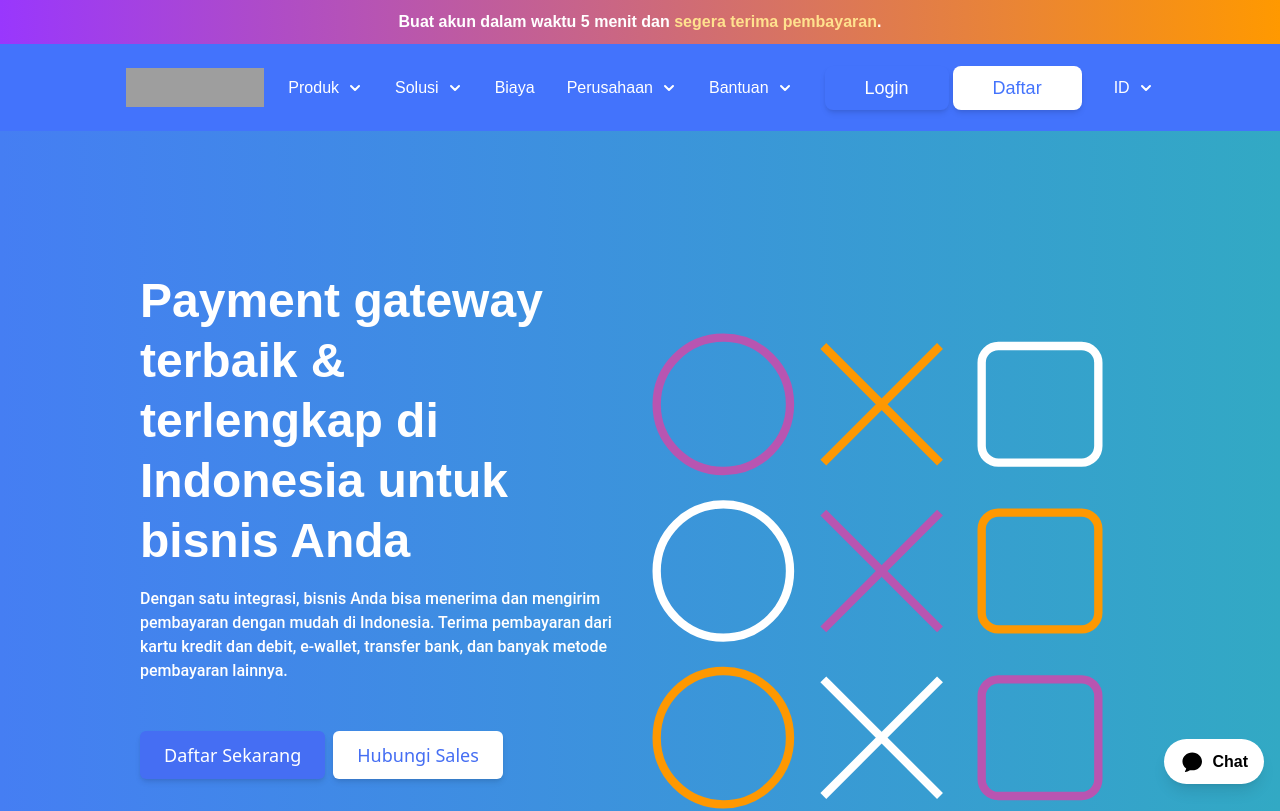
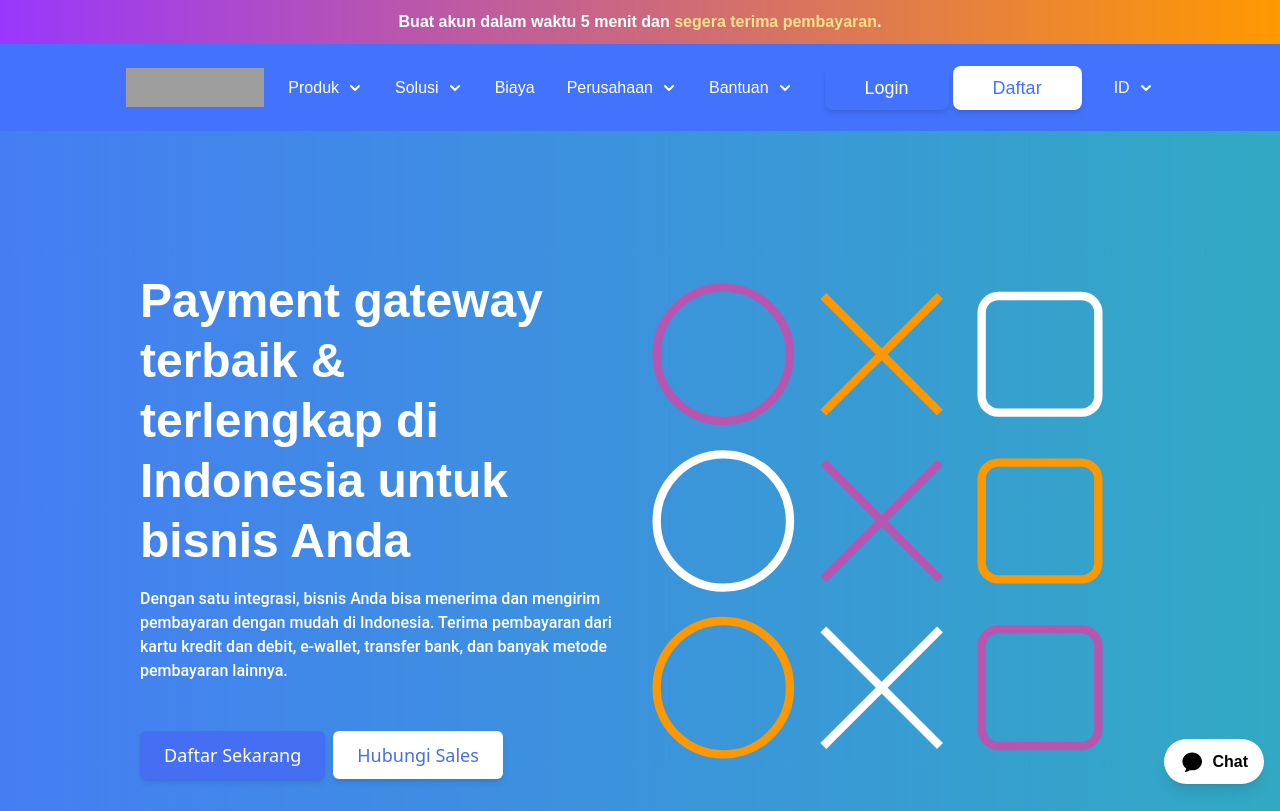
Before and after one commit to nurqalik/xendit-clone, a Next.js app: page / in a window 1280 px wide. Shown: the top 811 px of the page. Built offline with nearby package versions, Linux system fonts and the light colour scheme; grey boxes are pictures that could not be loaded; what tailwind-clip-path would draw is missing.

Commit message:
Fix: svg

```diff
--- a/src/pages/index.tsx
+++ b/src/pages/index.tsx
@@ -47,10 +47,10 @@ export default function Home() {
               </div>
             </div>
           </div>
-          <div className="flex w-1/2 items-center justify-center">
+          <div className="w-1/2">
             <motion.svg
-              width="600"
-              height="600"
+              width="500"
+              height="500"
               viewBox="0 0 600 600"
               initial="hidden"
               animate="visible"
@@ -587,7 +587,7 @@ export default function Home() {
       </div>
       <div className="h-full w-full bg-white px-[140px] py-[200px] pt-[280px]">
         <div className="flex flex-col gap-y-8">
-          <div className="font-montserrat text-4xl font-bold leading-normal text-[#233659]">
+          <div className="font-montserrat text-xl font-bold leading-normal text-[#233659]">
             Diliput oleh
           </div>
           <div className="m-4 grid grid-cols-5">
```
